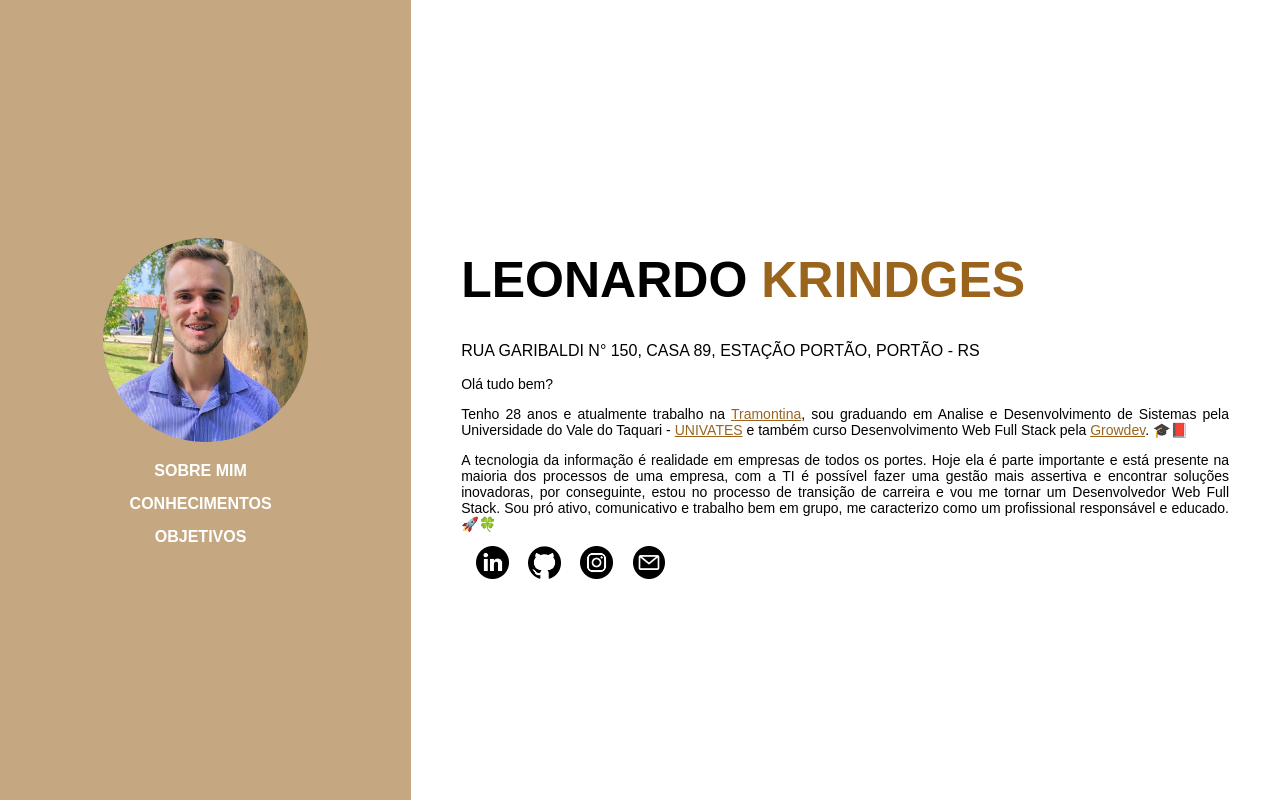
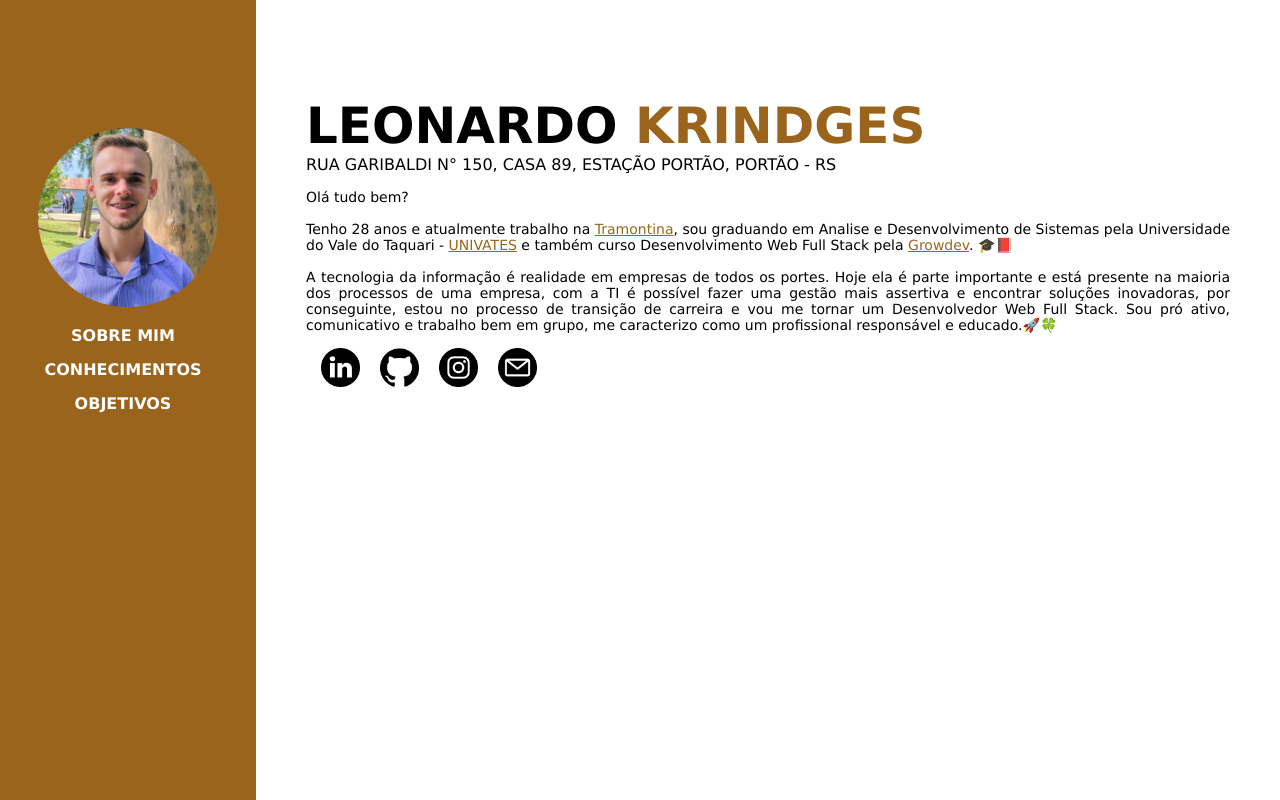
Before and after one commit to Leokrindges/Curr-culo_Digital, a plain HTML site: page index.html in a window 1280 px wide. Drawn offline with Linux system fonts and the light colour scheme.

Commit message:
Refatorado todos os arquivos com semantica melhor

```diff
--- a/css/styles.css
+++ b/css/styles.css
@@ -1,75 +1,88 @@
+* {
+    margin: 0;
+}
+
 .foto_perfil {
     border-radius: 50%;
-    width: 50%;
+    width: 70%;
+    margin-top: 50%;
+}
+
+body,
+html {
+    font-family: Verdana, Geneva, Tahoma, sans-serif;
+    height: 100vh;
+    width: 100vw;
+}
+
+main,
+section {
+    height: 100%;
+}
+
+.section_menu {
+    width: 20%;
+    float: left;
+}
+
+.section_conteudo {
+    float: right;
+    width: 80%;
+    vertical-align: bottom;
+}
+
+.menu {
+    background-color: #9b641d;
+    height: 100%;
+    text-align: center;
+}
+
+.conteudo {
+    padding-left: 50px;
+    height: 100%;
 }
 
 .lista_menu {
     list-style-type: none;
     margin-right: 50px;
+}
 
+.link_hover {
+    padding-top: 15px;
+}
+
+.link_hover :hover {
+    color: black;
+}
+
+.link_menu {
+
+    text-decoration: none;
+    color: white;
+    font-weight: bold;
+}
+
+.link_menu :hover {
+    color: black;
+}
+
+.imagens_redes_sociais {
+    padding-top: 15px;
+    width: 4%;
+    margin-left: 15px;
+}
+
+.formata_nome_completo {
+    padding-top: 10%;
+    font-size: 50px;
 }
 
 .formata_nome {
     color: #9b641d;
 }
 
-
-.formata_nome_completo {
-    font-size: 50px;
-}
-
-li{
-    margin-top: 15px;
-}
-
-.link_menu {
-    text-decoration: none;
-    color: white;
-    font-weight: bold;
-}
-
-li :hover {
-    color: black;
-    font-weight: bold;
-}
-
-html,
-body {
-    height: 100%;
-    margin: 0;
-    font-family: Arial, Helvetica, sans-serif;
-}
-
-main {
-    height: 100%;
-}
-
-table {
-    width: 100%;
-    height: 100%;
-    border-collapse: collapse;
-}
-
-.menut {
-    width: 1%;
-    height: 5%;
-    background-color: #c5a882;
-    text-align: center;
-}
-
-.conteudot {
-    width: 3%;
-    height: 5%;
-    padding-left: 50px;
-    text-align: start;
-}
-
-.imagens_redes_sociais{
-    width: 4%;
-    margin-left: 15px;
-}
-
 .sobre_format {
+    padding-top: 15px;
     margin-right: 50px;
     text-align: justify;
     font-size: 14px;
@@ -78,3 +91,7 @@ table {
 .educacao_trabalho {
     color: #9b641d;
 }
+
+.educacao_trabalho :hover {
+    color: black;
+}
--- a/index.html
+++ b/index.html
@@ -10,27 +10,33 @@
 
 <body>
     <main>
-        <table>
-            <tr>
-                <td class="menut">
+        <section class="section_menu">
+            <div class="menu">
                 <img class="foto_perfil" src="./assets/image_perfil_Leonardo_Krindges.jpeg" alt="Leonardo Krindges"
                     srcset="">
                 <ul class="lista_menu">
-                        <li><a class="link_menu" href="./index.html">SOBRE MIM</a></li>
-                        <li><a class="link_menu" href="./conhecimentos.html">CONHECIMENTOS</a></li>
-                        <li><a class="link_menu" href="./objetivos.html">OBJETIVOS</a></li>
+                    <li class="link_hover"><a class="link_menu" href="./index.html">SOBRE MIM</a></li>
+                    <li class="link_hover"><a class="link_menu" href="./conhecimentos.html">CONHECIMENTOS</a></li>
+                    <li class="link_hover"><a class="link_menu" href="./objetivos.html">OBJETIVOS</a></li>
                 </ul>
-                </td>
-                <td class="conteudot">
+            </div>
+        </section>
+        <section class="section_conteudo">
+            <div class="conteudo">
                 <H1 class="formata_nome_completo">LEONARDO <span class="formata_nome">KRINDGES</span></H1>
                 <p>RUA GARIBALDI N° 150, CASA 89, ESTAÇÃO PORTÃO, PORTÃO - RS <br></p>
                 <div class="sobre_format">
                     <p>Olá tudo bem? </p>
-                        <p>Tenho 28 anos e atualmente trabalho na <a class="educacao_trabalho" href="http://" target="_blank" rel="noopener noreferrer">Tramontina</a>, sou graduando em Analise e
+                    <br>
+                    <p>Tenho 28 anos e atualmente trabalho na <a class="educacao_trabalho" href="http://"
+                            target="_blank" rel="noopener noreferrer">Tramontina</a>, sou graduando em Analise e
                         Desenvolvimento de
-                            Sistemas pela Universidade do Vale do Taquari - <a class="educacao_trabalho" href="https://www.univates.br/">UNIVATES</a> e também curso Desenvolvimento Web
-                            Full Stack pela <a class="educacao_trabalho" href="https://www.growdev.com.br/" target="_blank" rel="noopener noreferrer">Growdev</a>. 🎓📕
+                        Sistemas pela Universidade do Vale do Taquari - <a class="educacao_trabalho"
+                            href="https://www.univates.br/">UNIVATES</a> e também curso Desenvolvimento Web
+                        Full Stack pela <a class="educacao_trabalho" href="https://www.growdev.com.br/" target="_blank"
+                            rel="noopener noreferrer">Growdev</a>. 🎓📕
                     </p>
+                    <br>
                     <p>
                         A tecnologia da informação é realidade em empresas de todos os portes. Hoje ela é parte
                         importante e está presente na maioria dos processos de uma empresa, com a TI é possível
@@ -41,9 +47,8 @@
                     </p>
                 </div>
                 <div>
-                        <a href="https://www.linkedin.com/in/leokrindges/" target="_blank"
-                            rel="noopener noreferrer"><img class="imagens_redes_sociais" src="assets/linkedin.png"
-                                alt="Imagem Linkedin"></a>
+                    <a href="https://www.linkedin.com/in/leokrindges/" target="_blank" rel="noopener noreferrer"><img
+                            class="imagens_redes_sociais" src="assets/linkedin.png" alt="Imagem Linkedin"></a>
                     <a href="https://github.com/Leokrindges" target="_blank" rel="noopener noreferrer"><img
                             class="imagens_redes_sociais" src="assets/github.png" alt="imagem GitHub"></a>
                     <a href="https://www.instagram.com/_leokrindges/" target="_blank" rel="noopener noreferrer"><img
@@ -51,12 +56,10 @@
                     <a href="https://www.instagram.com/_leokrindges/" target="_blank" rel="noopener noreferrer"><img
                             class="imagens_redes_sociais" src="assets/o-email.png" alt="imagem E-mail"></a>
                 </div>
-
-                </td>
-            </tr>
-        </table>
+            </div>
+        </section>
+        </div>
     </main>
-
 </body>
 
 </html>
```
Also changed, not shown: conhecimentos.html (+17 -16 lines), objetivos.html (+17 -16 lines). Lines whose indentation alone changed are shown as unchanged.
